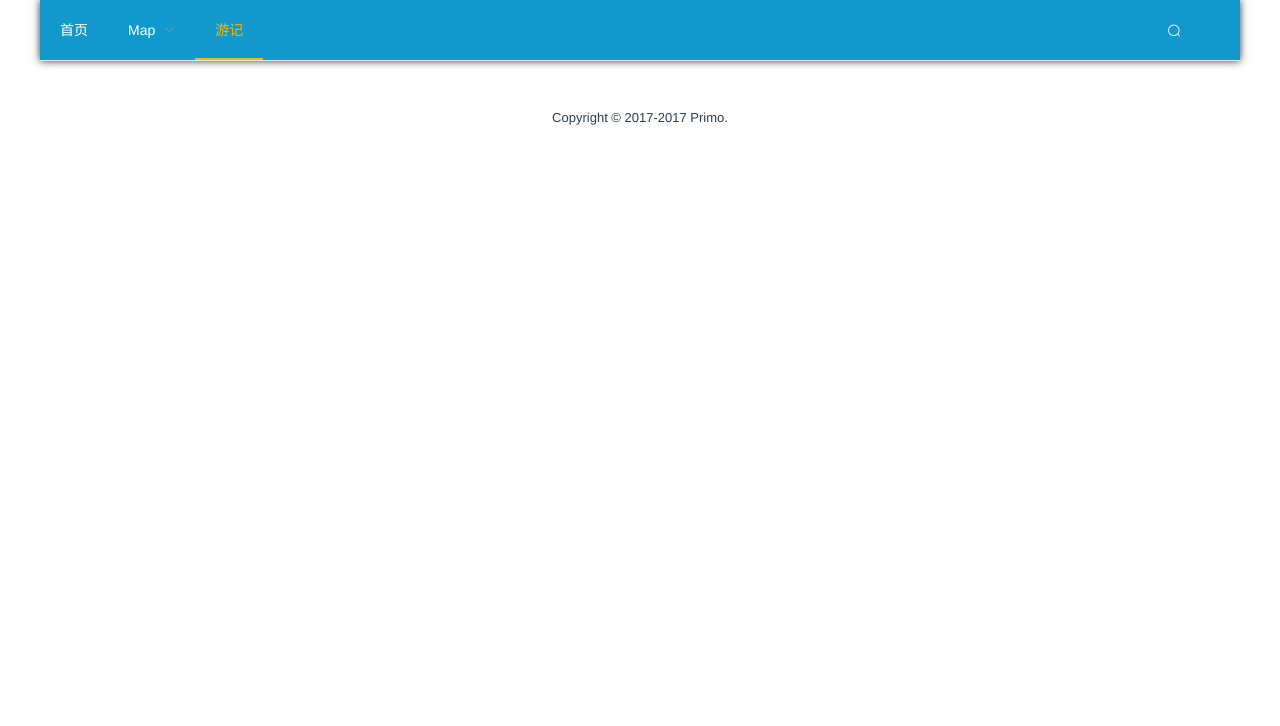
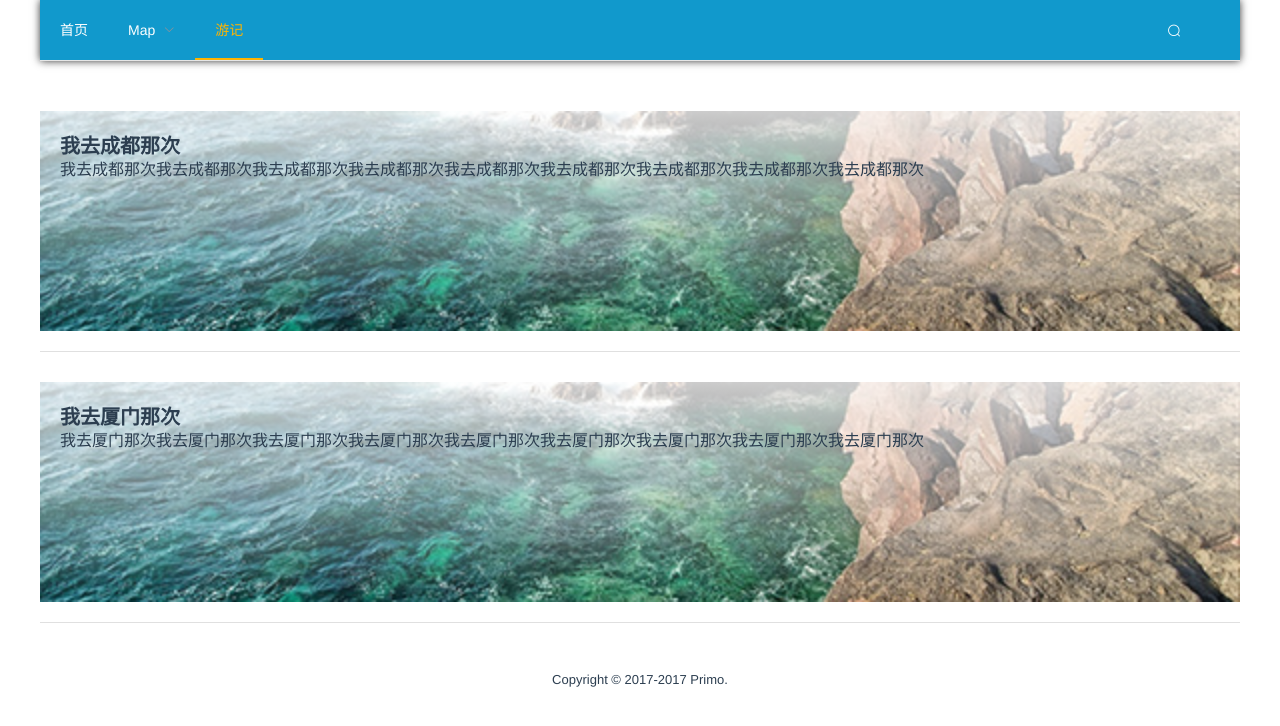
Before and after one commit to PrimoZiv/gofar, a Vue app: page /#/ in a window 1280 px wide. Both pictures are taken after a click on the item "游记". Shown: the top 726 px of the page. Built offline with nearby package versions, Linux system fonts and the light colour scheme.

Commit message:
Adjust file position and add travel component.

```diff
--- a/src/App.vue
+++ b/src/App.vue
@@ -1,7 +1,9 @@
 <template>
     <div id="app">
         <Navigator></Navigator>
-        <router-view/>
+        <div class="content" v-loading="isLoading">
+            <router-view/>
+        </div>
         <FarFooter></FarFooter>
     </div>
 </template>
@@ -12,6 +14,21 @@ import FarFooter from './components/Footer.vue'
 
 export default {
     name: 'app',
+    data: function() {
+        return {
+            isLoading: false
+        }
+    },
+    mounted: function() {
+        let app = this
+        this.$router.beforeEach((to, from, next) => {
+            app.isLoading = true
+            next()
+        })
+        this.$router.afterEach((to, from) => {
+            app.isLoading = false
+        })
+    },
     components: {
         Navigator,
         FarFooter
--- a/src/components/HelloWorld.vue
+++ /dev/null
@@ -1,74 +0,0 @@
-<template>
-    <div class="hello">
-        <h1>{{ msg }}</h1>
-        <h2>Essential Links</h2>
-        <ul>
-            <li>
-                <a href="https://vuejs.org" target="_blank">Core Docs</a>
-            </li>
-            <li>
-                <a href="https://forum.vuejs.org" target="_blank">Forum</a>
-            </li>
-            <li>
-                <a href="https://chat.vuejs.org" target="_blank">Community Chat</a>
-            </li>
-            <li>
-                <a href="https://twitter.com/vuejs" target="_blank">Twitter</a>
-            </li>
-            <br>
-            <li>
-                <a href="http://vuejs-templates.github.io/webpack/" target="_blank">Docs for This Template</a>
-            </li>
-        </ul>
-        <h2>Ecosystem</h2>
-        <ul>
-            <li>
-                <a href="http://router.vuejs.org/" target="_blank">vue-router</a>
-            </li>
-            <li>
-                <a href="http://vuex.vuejs.org/" target="_blank">vuex</a>
-            </li>
-            <li>
-                <a href="http://vue-loader.vuejs.org/" target="_blank">vue-loader</a>
-            </li>
-            <li>
-                <a href="https://github.com/vuejs/awesome-vue" target="_blank">awesome-vue</a>
-            </li>
-        </ul>
-
-        <el-button type="primary">Element</el-button>
-    </div>
-</template>
-
-<script>
-export default {
-    name: 'HelloWorld',
-    data() {
-        return {
-            msg: 'Welcome to Your Vue.js App'
-        }
-    }
-}
-</script>
-
-<!-- Add "scoped" attribute to limit CSS to this component only -->
-<style scoped>
-h1,
-h2 {
-    font-weight: normal;
-}
-
-ul {
-    list-style-type: none;
-    padding: 0;
-}
-
-li {
-    display: inline-block;
-    margin: 0 10px;
-}
-
-a {
-    color: #42b983;
-}
-</style>
--- a/src/components/MapProvince.vue
+++ b/src/components/map/MapProvince.vue
@@ -39,15 +39,6 @@ export default {
                 tooltip: {
                     trigger: 'item',
                     formatter: '{b}'
-                },
-                legend: {
-                    orient: 'vertical',
-                    y: 'bottom',
-                    x: 'right',
-                    data: ['Mark'],
-                    textStyle: {
-                        color: '#000'
-                    }
                 },
                 series: [
                     {
--- /dev/null
+++ b/src/components/travel/Travel.vue
@@ -0,0 +1,33 @@
+<template>
+    <div class="travel">
+        <travel-item v-for="item in travelItems" :data="item" :key="item.key"></travel-item>
+    </div>
+</template>
+
+<script>
+import TravelItem from './TravelItem'
+export default {
+    data: function() {
+        return {
+            travelItems: [{
+                key: 0,
+                title: '我去成都那次',
+                abstract: '我去成都那次我去成都那次我去成都那次我去成都那次我去成都那次我去成都那次我去成都那次我去成都那次我去成都那次'
+            }, {
+                key: 1,
+                title: '我去厦门那次',
+                abstract: '我去厦门那次我去厦门那次我去厦门那次我去厦门那次我去厦门那次我去厦门那次我去厦门那次我去厦门那次我去厦门那次'
+            }]
+        }
+    },
+    components: {
+        TravelItem
+    }
+}
+</script>
+
+<style lang="scss" scoped>
+    .travel {
+        margin-top: 50px;
+    }
+</style>
--- /dev/null
+++ b/src/components/travel/TravelItem.vue
@@ -0,0 +1,60 @@
+<template>
+    <div class="travel-item">
+        <div class="pic">
+            <div class="mask">
+                <span>{{data.title}}</span>
+                <div>{{data.abstract}}</div>
+            </div>
+        </div>
+        <hr>
+    </div>
+</template>
+
+<script>
+export default {
+    name: 'TravelItem',
+    props: ['data']
+}
+</script>
+
+<style lang="scss" scoped>
+.travel-item {
+    margin-bottom: 30px;
+    hr {
+        border: none;
+        border-top: 1px solid #E0E0E0;
+    }
+    .pic {
+        height: 220px;
+        text-align: left;
+        margin-bottom: 20px;
+        position: relative;
+        background: url(../../assets/carousel3.jpg) no-repeat bottom;
+        background-size: 100% auto;
+
+        &:hover {
+            .mask {
+                background: -webkit-linear-gradient(top, rgba(255, 255, 255, 1), rgba(255, 255, 255, 0.3));
+            }
+        }
+
+        .mask {
+            height: 50px;
+            padding: 20px 20px 150px 20px;
+            position: absolute;
+            left: 0;
+            bottom: 0;
+            right: 0;
+            background: -webkit-linear-gradient(top, rgba(255, 255, 255, 0.8), rgba(255, 255, 255, 0));
+
+            span {
+                font-size: 20px;
+                display: inline-block;
+                height: 30px;
+                line-height: 30px;
+                font-weight: bold;
+            }
+        }
+    }
+}
+</style>
--- a/src/router/index.js
+++ b/src/router/index.js
@@ -1,11 +1,11 @@
 import Vue from 'vue'
 import Router from 'vue-router'
 import Main from '@/components/Main'
-import HelloWorld from '@/components/HelloWorld'
 
 // Async load component.
-const MapPlace = () => import('@/components/MapPlace')
-const MapProvince = () => import('@/components/MapProvince')
+const MapPlace = () => import(/* webpackChunkName: "Map" */'@/components/map/MapPlace')
+const MapProvince = () => import(/* webpackChunkName: "Map" */'@/components/map/MapProvince')
+const Travel = () => import(/* webpackChunkName: "Travel" */'@/components/travel/Travel')
 
 Vue.use(Router)
 
@@ -15,10 +15,6 @@ export default new Router({
         name: 'Main',
         component: Main
     }, {
-        path: '/hello',
-        name: 'Hello',
-        component: HelloWorld
-    }, {
         path: '/map-place',
         name: 'MapPlace',
         component: MapPlace
@@ -26,5 +22,8 @@ export default new Router({
         path: '/map-province',
         name: 'MapProvince',
         component: MapProvince
+    }, {
+        path: '/travel',
+        component: Travel
     }]
 })
```
Also changed, not shown: src/components/map/Map.vue (renamed from src/components/Map.vue), src/components/map/MapPlace.vue (renamed from src/components/MapPlace.vue).
